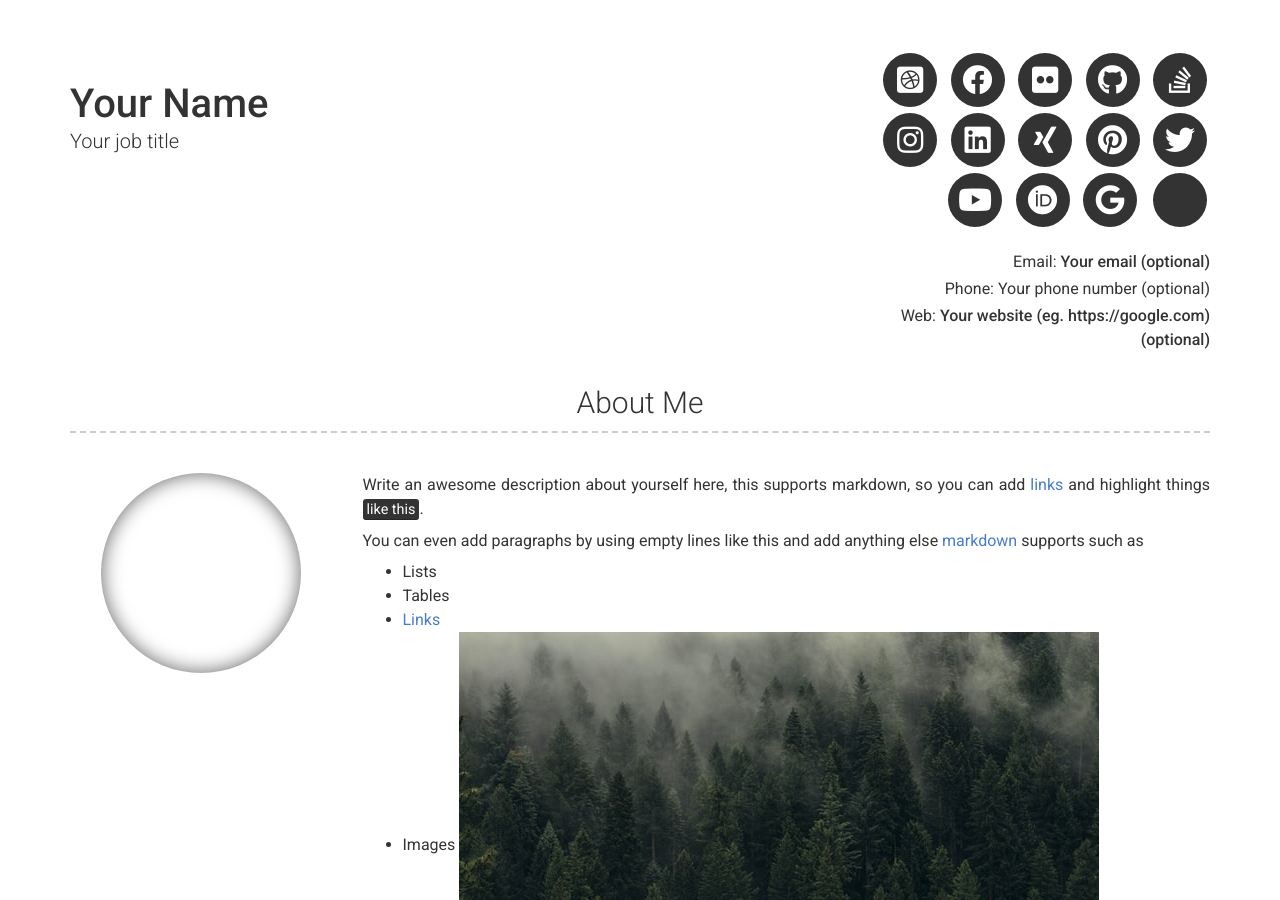
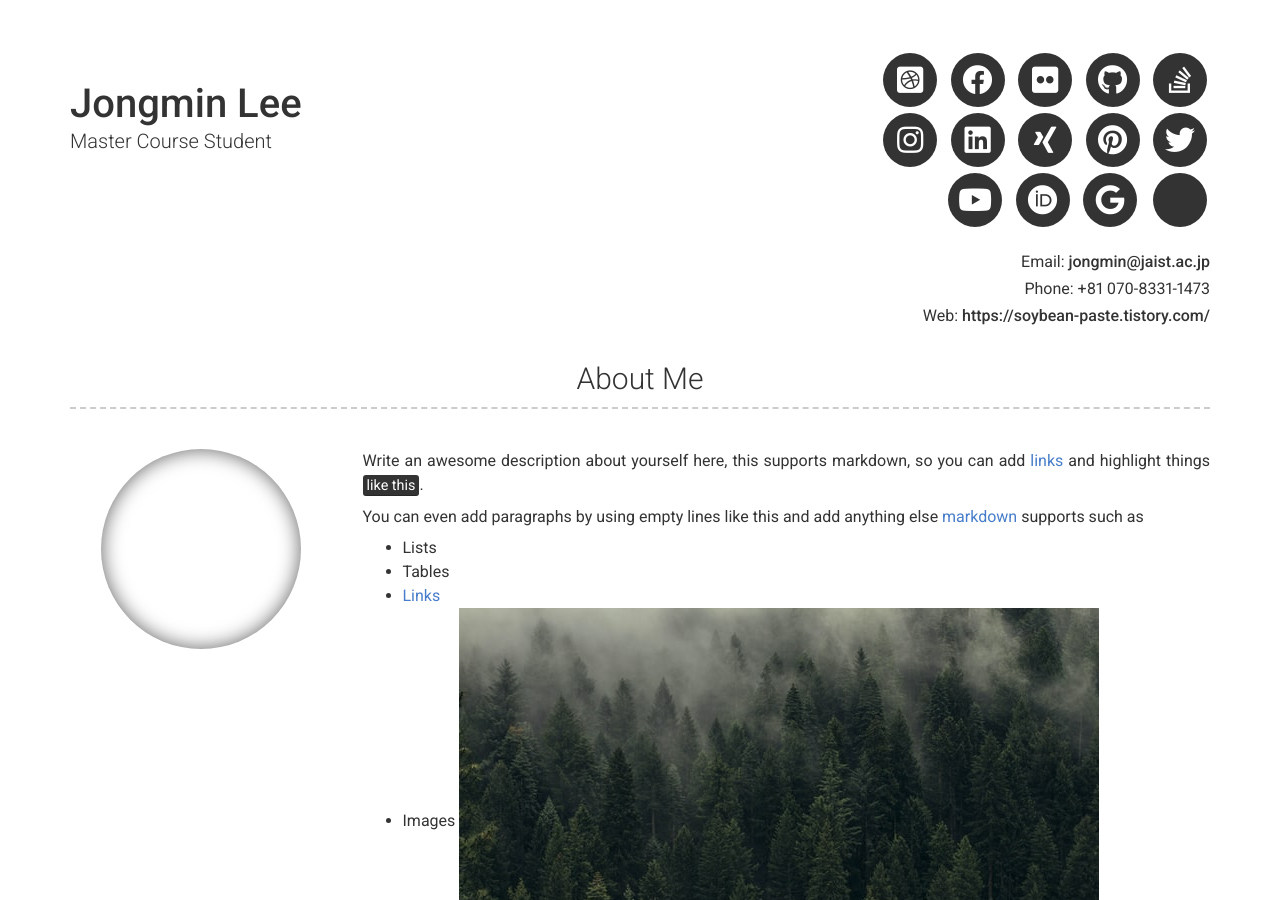
Before and after one commit to strike137/strike137.github.io, a Jekyll site: the page built from index.md, in a window 1280 px wide and 900 px high. Built offline with Jekyll 4.4.1, drawn with Linux system fonts in a browser that asks for light colours; nearby versions of some CDN libraries; some of the changed text lies outside the part shown.

Commit message:
Update _config.yml

```diff
--- a/_config.yml
+++ b/_config.yml
@@ -6,13 +6,13 @@ repository: Git repository where your resume will be hosted, only required if yo
 version: 2
 
 # Personal info
-name: Your Name
-title: Your job title
-email: Your email (optional)
+name: Jongmin Lee
+title: Master Course Student
+email: jongmin@jaist.ac.jp
 # email_title: Email (Email title override)
-phone: Your phone number (optional)
+phone: +81 070-8331-1473
 # phone_title: Phone (Phone title override)
-website: Your website (eg. https://google.com)(optional)
+website: https://soybean-paste.tistory.com/
 # website_title: Web (Website title override)
 
 # Dark Mode (true/false/never)
```
